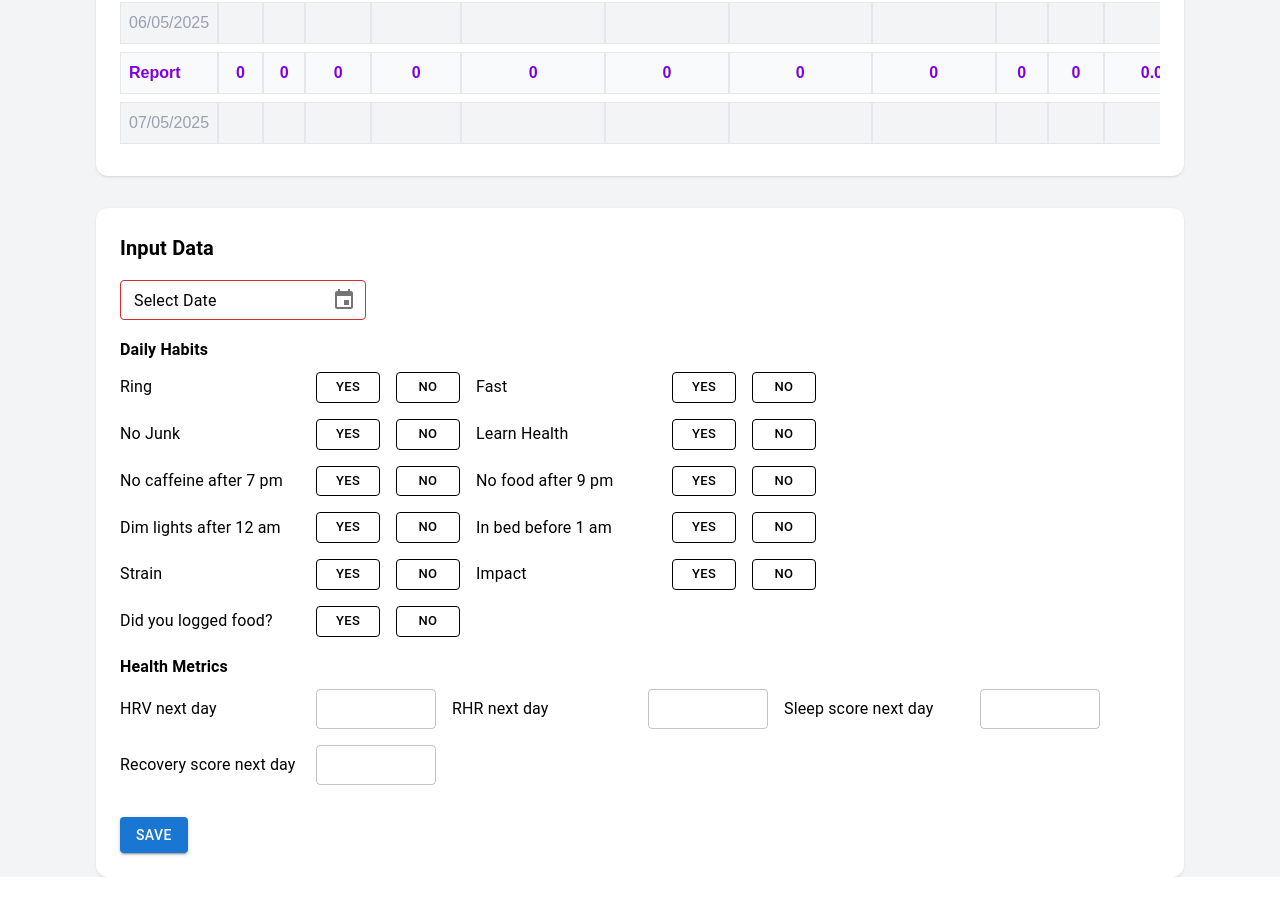
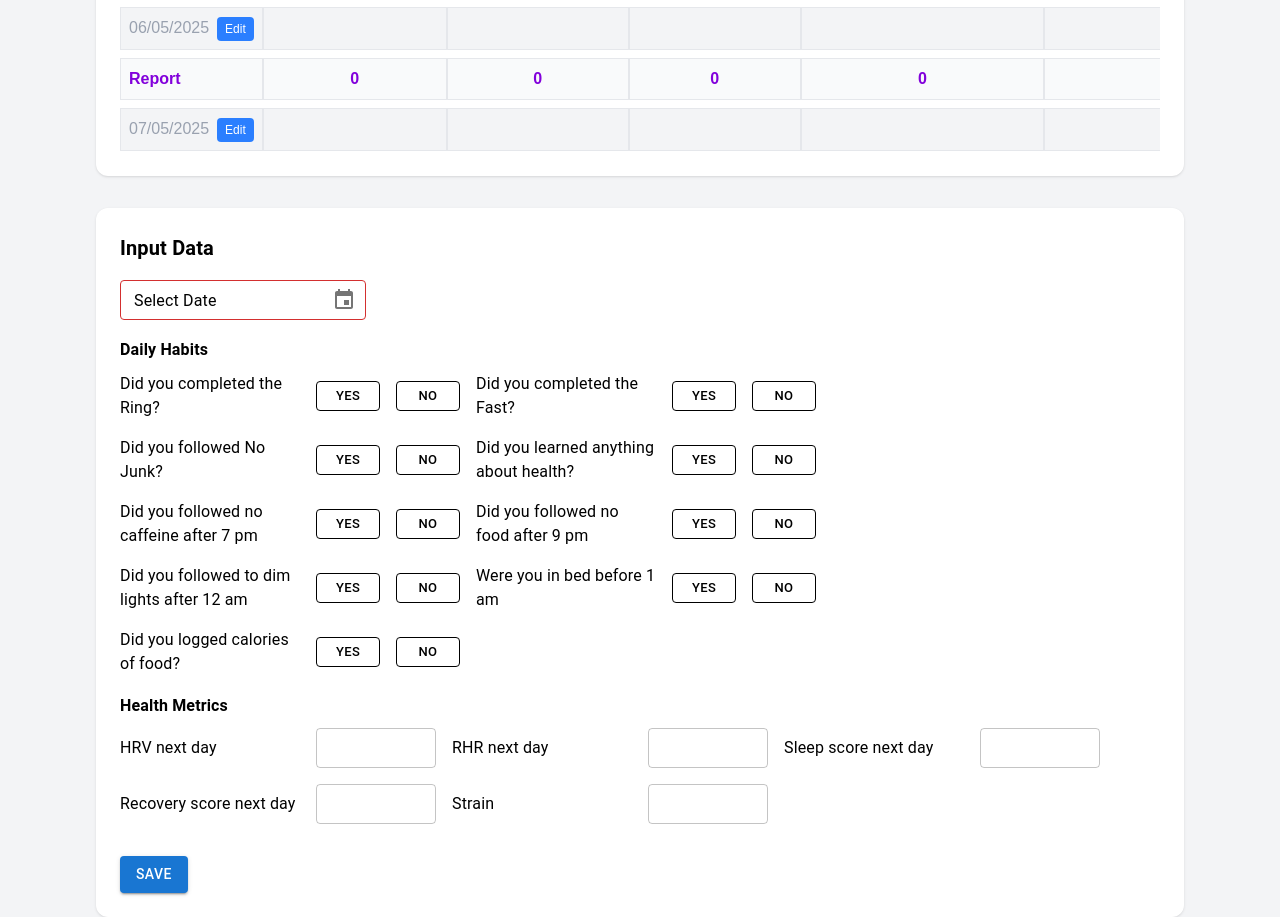
Before and after one commit to arfin97/life-in-dashboard, a Next.js app: page /health2 in a window 1280 px wide. Shown: the part 519-1436 px from the top of the page. Before the commit the page ends 1396 px from the top, so only its background shows below. Built offline with nearby package versions, Linux system fonts and the light colour scheme.

Commit message:
feat(health2): update table columns and add inline editing - Add inline row editing, update habit questions, remove Impact column, move Strain to metrics

```diff
--- a/src/app/health2/page.tsx
+++ b/src/app/health2/page.tsx
@@ -16,14 +16,41 @@ import { DatePicker } from '@mui/x-date-pickers/DatePicker';
 import { format, parse } from 'date-fns';
 
 const columns = [
-  "Date", "Ring", "Fast", "No Junk", "Learn Health", "No caffeine after 7 pm", "No food after 9 pm", "Dim lights after 12 am", "In bed before 1 am", "Strain", "Impact", "HRV next day", "RHR next day", "Sleep score next day", "Recovery score next day", "Did you logged food?"
+  "Date",
+  "Did you completed the Ring?",
+  "Did you completed the Fast?",
+  "Did you followed No Junk?",
+  "Did you learned anything about health?",
+  "Did you followed no caffeine after 7 pm",
+  "Did you followed no food after 9 pm",
+  "Did you followed to dim lights after 12 am",
+  "Were you in bed before 1 am",
+  "HRV next day",
+  "RHR next day",
+  "Sleep score next day",
+  "Recovery score next day",
+  "Did you logged calories of food?",
+  "Strain"
 ];
 
 const habitColumns = [
-  "Ring", "Fast", "No Junk", "Learn Health", "No caffeine after 7 pm", "No food after 9 pm", "Dim lights after 12 am", "In bed before 1 am", "Strain", "Impact", "Did you logged food?"
+  "Did you completed the Ring?",
+  "Did you completed the Fast?",
+  "Did you followed No Junk?",
+  "Did you learned anything about health?",
+  "Did you followed no caffeine after 7 pm",
+  "Did you followed no food after 9 pm",
+  "Did you followed to dim lights after 12 am",
+  "Were you in bed before 1 am",
+  "Did you logged calories of food?"
 ];
+
 const metricColumns = [
-  "HRV next day", "RHR next day", "Sleep score next day", "Recovery score next day"
+  "HRV next day",
+  "RHR next day",
+  "Sleep score next day",
+  "Recovery score next day",
+  "Strain"
 ];
 
 const year = 2025;
@@ -48,6 +75,8 @@ export default function Health2Page() {
   const [formDate, setFormDate] = useState(todayStr);
   const [formHabits, setFormHabits] = useState(habitColumns.reduce((acc, h) => ({ ...acc, [h]: "" }), {}));
   const [formMetrics, setFormMetrics] = useState(metricColumns.reduce((acc, m) => ({ ...acc, [m]: "" }), {}));
+  const [editingRow, setEditingRow] = useState<string | null>(null);
+  const [editValues, setEditValues] = useState<any>({});
 
   // Helper to convert yyyy-mm-dd to table date string
   function formatDateToTableString(dateStr) {
@@ -136,6 +165,64 @@ export default function Health2Page() {
     });
   }
 
+  function handleEditClick(date: string) {
+    const row = tableData.find((r) => r.date === date);
+    if (row) {
+      const habits = {};
+      habitColumns.forEach((h, idx) => {
+        habits[h] = row.values[idx] === "green" ? "yes" : row.values[idx] === "red" ? "no" : "";
+      });
+      const metrics = {};
+      metricColumns.forEach((m, idx) => {
+        const colIdx = columns.indexOf(m) - 1;
+        metrics[m] = row.values[colIdx] && !isNaN(Number(row.values[colIdx])) ? row.values[colIdx] : "";
+      });
+      setEditValues({ habits, metrics });
+      setEditingRow(date);
+    }
+  }
+
+  function handleEditSave(date: string) {
+    const updated = tableData.map((row) => {
+      if (row.date !== date) return row;
+      const newValues = [...row.values];
+      habitColumns.forEach((h, idx) => {
+        newValues[idx] = editValues.habits[h] === "yes" ? "green" : editValues.habits[h] === "no" ? "red" : "";
+      });
+      metricColumns.forEach((m, idx) => {
+        const colIdx = columns.indexOf(m) - 1;
+        newValues[colIdx] = editValues.metrics[m] !== "" ? editValues.metrics[m] : "";
+      });
+      return { ...row, values: newValues };
+    });
+    setTableData(updated);
+    setEditingRow(null);
+    // Save to backend
+    fetch("/api/health2/save-table", {
+      method: "POST",
+      headers: { "Content-Type": "application/json" },
+      body: JSON.stringify(updated),
+    });
+  }
+
+  function handleEditCancel() {
+    setEditingRow(null);
+  }
+
+  function handleEditHabitChange(h: string, val: string) {
+    setEditValues((prev: any) => ({
+      ...prev,
+      habits: { ...prev.habits, [h]: val }
+    }));
+  }
+
+  function handleEditMetricChange(m: string, val: string) {
+    setEditValues((prev: any) => ({
+      ...prev,
+      metrics: { ...prev.metrics, [m]: val }
+    }));
+  }
+
   return (
     <div className="min-h-screen bg-gray-100">
       <NavigationTabs />
@@ -175,10 +262,76 @@ export default function Health2Page() {
                         key={row.date}
                         className={`${rowClass} ${textClass} rounded-lg transition hover:bg-purple-50 hover:shadow`}
                       >
-                        <td className="px-2 py-2 font-medium whitespace-nowrap border border-gray-200">{row.date}</td>
+                        <td className="px-2 py-2 font-medium whitespace-nowrap border border-gray-200">
+                          {row.date}
+                          {editingRow === row.date ? (
+                            <div className="flex gap-2 mt-2">
+                              <button
+                                onClick={() => handleEditSave(row.date)}
+                                className="px-2 py-1 text-xs bg-green-500 text-white rounded hover:bg-green-600"
+                              >
+                                Save
+                              </button>
+                              <button
+                                onClick={handleEditCancel}
+                                className="px-2 py-1 text-xs bg-gray-500 text-white rounded hover:bg-gray-600"
+                              >
+                                Cancel
+                              </button>
+                            </div>
+                          ) : (
+                            <button
+                              onClick={() => handleEditClick(row.date)}
+                              className="ml-2 px-2 py-1 text-xs bg-blue-500 text-white rounded hover:bg-blue-600"
+                            >
+                              Edit
+                            </button>
+                          )}
+                        </td>
                         {row.values.map((val, idx) => {
+                          const colName = columns[idx + 1];
+                          if (editingRow === row.date) {
+                            if (habitColumns.includes(colName)) {
+                              return (
+                                <td key={idx} className="px-2 py-2 text-center border border-gray-200">
+                                  <div className="flex justify-center gap-2">
+                                    <button
+                                      onClick={() => handleEditHabitChange(colName, "yes")}
+                                      className={`px-2 py-1 text-xs rounded ${
+                                        editValues.habits[colName] === "yes"
+                                          ? "bg-green-500 text-white"
+                                          : "bg-gray-200 text-gray-700 hover:bg-gray-300"
+                                      }`}
+                                    >
+                                      Yes
+                                    </button>
+                                    <button
+                                      onClick={() => handleEditHabitChange(colName, "no")}
+                                      className={`px-2 py-1 text-xs rounded ${
+                                        editValues.habits[colName] === "no"
+                                          ? "bg-red-500 text-white"
+                                          : "bg-gray-200 text-gray-700 hover:bg-gray-300"
+                                      }`}
+                                    >
+                                      No
+                                    </button>
+                                  </div>
+                                </td>
+                              );
+                            } else if (metricColumns.includes(colName)) {
+                              return (
+                                <td key={idx} className="px-2 py-2 text-center border border-gray-200">
+                                  <input
+                                    type="number"
+                                    value={editValues.metrics[colName]}
+                                    onChange={(e) => handleEditMetricChange(colName, e.target.value)}
+                                    className="w-20 px-2 py-1 text-center border rounded"
+                                  />
+                                </td>
+                              );
+                            }
+                          }
                           // Show numbers for metrics
-                          const colName = columns[idx + 1];
                           if (metricColumns.includes(colName) && val && !isNaN(Number(val))) {
                             return <td key={idx} className="px-2 py-2 text-center border border-gray-200">{val}</td>;
                           }
```
